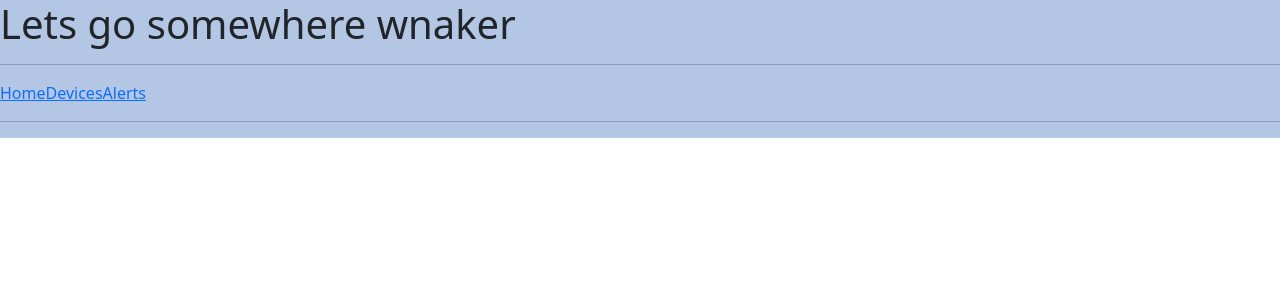
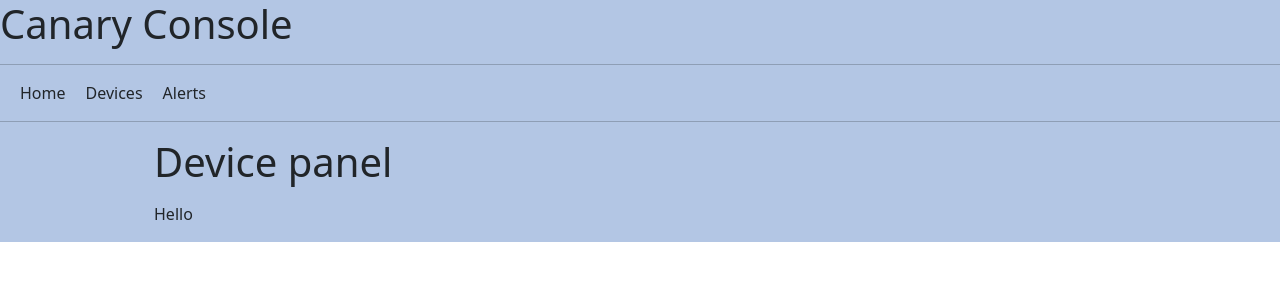
Before and after one commit to tony2tones/canary-console, a Vue app: page /devices/1 in a window 1280 px wide. Shown: the top 300 px of the page. Built offline with nearby package versions, Linux system fonts and the light colour scheme.

Commit message:
added router link styles added device panel component
still need to sort data and route it to a page

```diff
--- a/src/App.vue
+++ b/src/App.vue
@@ -1,10 +1,12 @@
 <template>
   <div id="app">
-    <h1>Lets go somewhere wnaker</h1>
+    <h1>Canary Console</h1>
     <hr />
-    <router-link to="/">Home</router-link>
-    <router-link to="/devices">Devices</router-link>
-    <router-link to="/Alerts">Alerts</router-link>
+    <nav class="navBar">
+    <router-link tag="li" active-class="active" to="/" exact >Home</router-link>
+    <router-link tag="li" active-class="active" to="/devices" exact>Devices</router-link>
+    <router-link tag="li" active-class="active" to="/Alerts" exact>Alerts</router-link>
+    </nav>
     <hr />
     <div class="container">
       <router-view></router-view>
@@ -38,4 +40,22 @@ export default {
   overflow: auto;
   padding: 0 2rem;
 }
+
+.navBar {
+  display: flex;
+  list-style: none;
+}
+
+.navBar:hover {
+  cursor: pointer;
+}
+
+.navBar > li {
+  padding-left: 20px;
+}
+
+
+.active {
+  color: blue;
+}
 </style>
--- /dev/null
+++ b/src/components/DevicePanel.vue
@@ -0,0 +1,18 @@
+<template>
+<div class="container">
+  <h1>Device panel</h1>
+  <p>{{$route.params.id}}</p>
+  <p> Hello</p>
+</div>
+</template>
+
+<script>
+export default {
+
+
+}
+</script>
+
+<style>
+
+</style>
--- a/src/components/Home.vue
+++ b/src/components/Home.vue
@@ -1,64 +1,44 @@
 <template>
-  <div class="container">
-    <div class="table-holder">
-      <table class="table">
-        <thead>
-          <tr>
-            <th scope="col">key</th>
-            <th scope="col">Description</th>
-            <th scope="col">dst_host</th>
-            <th scope="col">src_host</th>
-            <th scope="col">Created on</th>
-            <th scope="col">Node ID</th>
-          </tr>
-        </thead>
-        <tbody>
-          <tr v-for="alert in alerts" v-bind:key="alert.key">
-            <th>{{ alert.key }}</th>
-            <th>{{ alert.description }}</th>
-            <th>{{ alert.dst_host }}</th>
-            <th>{{ alert.src_host }}</th>
-            <th>{{ alert.created }}</th>
-            <th>{{ alert.node_id }}</th>
-          </tr>
-        </tbody>
-      </table>
+   <div class="container">
+    <h3>Devices</h3>
+    <div class="devices">
+      <div v-for="device in deviceInfo" v-bind:key="device.node_id" class="device">
+        <p>Node ID: {{ device.node_id }}</p>
+        <p>Description: {{ device.description }}</p>
+        <p>ip address: {{ device.ip_address }}</p>
+      </div>
     </div>
   </div>
 </template>
 
 <script>
-import axios from "axios";
-
+import { mapGetters, mapActions } from "vuex";
 export default {
-  data() {
-    return {
-      consolData: [],
-      alerts: [],
-    };
+  name: "Devices",
+  methods: {
+      ...mapActions(['fetchDevicesAndAlerts'])
   },
-  created: function () {
-    axios
-      .get(
-        "https://thinkst-frontend-resources.s3-eu-west-1.amazonaws.com/incidents/data.json"
-      )
-      .then((res) => {
-        console.log(res);
-        this.consolData = res.data;
-        this.alerts = this.consolData.alerts;
-        this.device_list = this.consolData.device_list;
-        console.log("First pull through ", res.data);
-      });
-  },
+  computed: mapGetters(["deviceInfo"]),
+  created() {
+      this.fetchDevicesAndAlerts();
+  }
 };
 </script>
+
 <style scoped>
-.container {
-  justify-content: space-around;
+.devices {
+    display: grid;
+    grid-template-columns: repeat(2, 1fr);
+    grid-gap: 1rem;
 }
 
-.table-holder {
-  flex-direction: column;
-  justify-content: flex-end;
+.device {
+    border: 1px solid rgb(157, 212, 248);
+    background: rgb(200, 207, 200);
+    padding: 1rem;
+    border-radius: 5px;
+    text-align: left;
+    position: relative;
+    cursor: pointer;
 }
 </style>
--- a/src/main.js
+++ b/src/main.js
@@ -3,6 +3,9 @@ import VueRouter from 'vue-router';
 import App from './App.vue'
 import Devices from './components/Devices.vue';
 import Alerts from './components/Alerts.vue';
+import Home from './components/Home.vue';
+import DevicePanel from './components/DevicePanel.vue';
+
 import store from './store';
 import { BootstrapVue, IconsPlugin } from 'bootstrap-vue'
 
@@ -16,14 +19,17 @@ Vue.use(BootstrapVue);
 Vue.use(IconsPlugin);
 
 const routes = [
-  // { path: '/devices/:teamId', component: Devices },
-  { path: '/', component: Devices },
+  { path: '/', component: Home },
+  { path: '/devices', component: Devices },
+  { path: '/devices/:node_id', component: DevicePanel },
   { path: '/alerts', component: Alerts },
 ]
 
 const router = new VueRouter({
   routes: routes,
-  mode: 'history'
+  mode: 'history',
+  linkActiveClass: "active", // active class for non-exact links.
+  linkExactActiveClass: "active" // active class for *exact* links.
 });
 
 Vue.config.productionTip = false
--- a/src/store/index.js
+++ b/src/store/index.js
@@ -2,6 +2,7 @@ import Vuex from 'vuex';
 import Vue from 'vue';
 import Alerts from './modules/alerts';
 import Devices from './modules/devices';
+import Home from './modules/home';
 
 // Load vuex
 Vue.use(Vuex);
@@ -10,6 +11,7 @@ Vue.use(Vuex);
 export default new Vuex.Store({
     modules : {
         Alerts,
-        Devices
+        Devices,
+        Home
     }
 });
--- a/src/store/modules/alerts.js
+++ b/src/store/modules/alerts.js
@@ -11,7 +11,6 @@ const getters = {
 const actions = {
     async fetchAlerts({ commit }) {
         const response  = await axios.get('https://thinkst-frontend-resources.s3-eu-west-1.amazonaws.com/incidents/data.json')
-        console.log(response.data);
         commit('setAlerts', response.data.alerts);
     }
 };
--- /dev/null
+++ b/src/store/modules/home.js
@@ -0,0 +1,30 @@
+import axios from 'axios';
+
+const state = {
+    deviceInfo: []
+};
+
+const getters = {
+    deviceInfo: (state) => state.deviceInfo
+};
+
+const actions = {
+    async fetchDevicesAndAlerts({ commit }) {
+        const response  = await axios.get('https://thinkst-frontend-resources.s3-eu-west-1.amazonaws.com/incidents/data.json')
+        console.log(response.data.device_list[0]);
+        console.log(response.data.alerts[0]);
+
+        commit('setDevices', response.data.device_list);
+    }
+};
+
+const mutations = {
+    setDevices: (state, deviceInfo) => (state.deviceInfo = deviceInfo)
+};
+
+export default {
+    state,
+    getters,
+    actions,
+    mutations
+};
```
